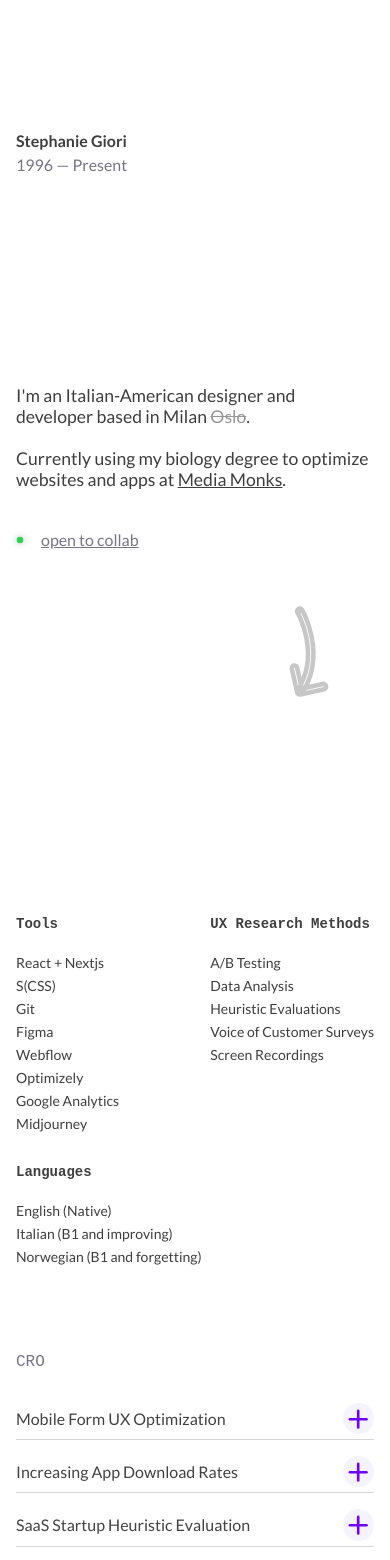
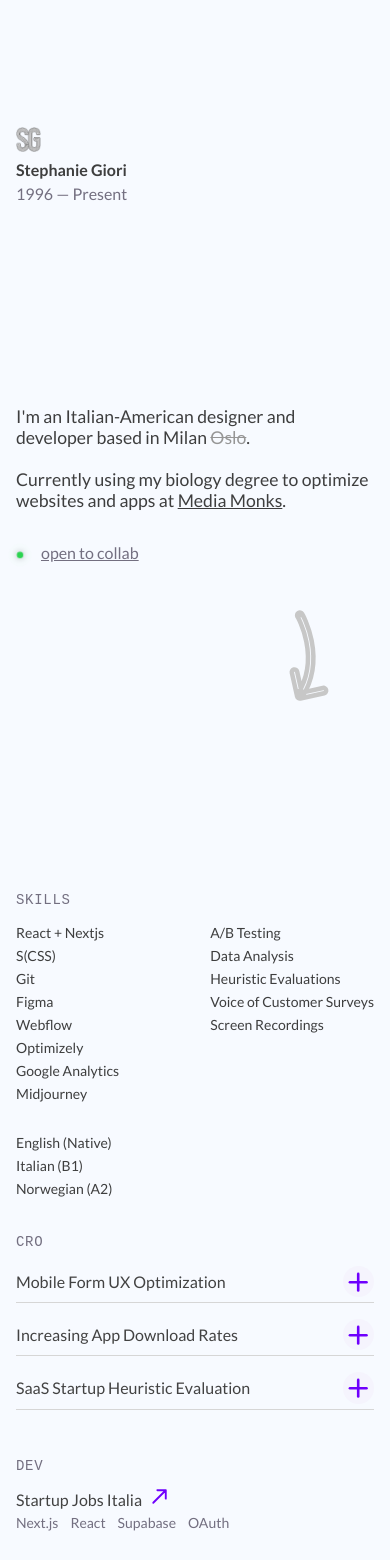
Before and after one commit to sgiori11/portfolio-current, a Next.js app: page / in a window 390 px wide. Shown: the top 1560 px of the page. Built offline with nearby package versions, Linux system fonts and the light colour scheme.

Commit message:
skills in grid, logo, spacing

```diff
--- a/src/app/components/CaseStudies.js
+++ b/src/app/components/CaseStudies.js
@@ -88,15 +88,15 @@ export default function CaseStudies({ caseStudy }) {
               {caseStudy.features}
             </motion.p>
             <motion.p variants={itemVariants}>
-              <span>Case: </span>
+              <span>CASE </span>
               {caseStudy.case}
             </motion.p>
             <motion.p variants={itemVariants}>
-              <span>Research and Development: </span>
+              <span>RESEARCH & DEVELOPMENT </span>
               {caseStudy.description}
             </motion.p>
             <motion.p variants={itemVariants}>
-              <span>Results: </span>
+              <span>RESULTS </span>
               {caseStudy.results}
             </motion.p>
           </motion.div>
--- a/src/app/components/HeroSection.js
+++ b/src/app/components/HeroSection.js
@@ -1,12 +1,20 @@
 import Image from 'next/image';
 import styles from '../styles/HeroSection.module.css';
 import heroImg from '/public/tree.png';
+import logo from '/public/logo.png';
 
 export default function HeroSection() {
 
     return (
       <section className={styles.container}>
        <div className={styles.info}>
+            <Image
+                priority={true}
+                className={styles.logo}
+                src={logo}
+                alt="black and white SG logo"
+                width={25}
+            />
             <p>Stephanie Giori</p>
             <p>1996 — Present</p>
        </div>
--- a/src/app/components/Skills.js
+++ b/src/app/components/Skills.js
@@ -4,7 +4,6 @@ export default function Skills() {
   return (
     <section className={styles.grid}>
        <div>
-        <p>Tools</p>
         {["React + Nextjs", "S(CSS)", "Git", "Figma", "Webflow", "Optimizely", "Google Analytics", "Midjourney"].map((tool, index) => (
           <span key={index}>
             {tool}
@@ -12,7 +11,6 @@ export default function Skills() {
         ))}
       </div>
       <div>
-        <p>UX Research Methods</p>
         {["A/B Testing", "Data Analysis", "Heuristic Evaluations", "Voice of Customer Surveys", "Screen Recordings"].map((skill, index) => (
           <span key={index}>
             {skill}
@@ -20,8 +18,8 @@ export default function Skills() {
         ))}
       </div>
       <div>
-        <p>Languages</p>
-        {["English (Native)", "Italian (B1 and improving)", "Norwegian (B1 and forgetting)"].map((language, index) => (
+
+        {["English (Native)", "Italian (B1)", "Norwegian (A2)"].map((language, index) => (
           <span key={index}>
             {language}
           </span>
--- a/src/app/globals.css
+++ b/src/app/globals.css
@@ -6,7 +6,7 @@
 
   --black: rgba(41, 41, 41, 0.902);
   --middle: #424242;
-  --grey: #777486;
+  --grey: #736F80;
   --purple: #6F00FD;
   --light: #DCDDF9;
 }
@@ -29,7 +29,7 @@ body {
   font-family: var(--font-montserrat);
   font-size: 1rem;
   font-weight: 300;
-   background: white;
+   background: hsla(221, 100%, 98.5%, 1);
    color: var(--middle);
    white-space: pre-line;
    vertical-align: bottom;
@@ -46,12 +46,13 @@ h1 {
 }
 
 h2 {
-  font-size: 1rem;
+  font-size: 14px;
   font-weight: 400;
   padding-top: 2rem;
   padding-bottom: 1rem;
   font-family: "JetBrains Mono", monospace;
   color: var(--grey);
+  letter-spacing: 0.05em;
 }
 
 h3 {
--- a/src/app/page.js
+++ b/src/app/page.js
@@ -16,8 +16,11 @@ export default function Home() {
     <>
       <div>
       <HeroSection />
-      <Skills />
       <section className={styles.pageContent}>
+      <section className={styles.skills}>
+      <h2>SKILLS</h2>
+        <Skills />
+      </section>
         <Sidebar className={styles.sidebar} />
         <section className={styles.caseStudies}>
           <h2>CRO</h2>
--- a/src/app/page.module.css
+++ b/src/app/page.module.css
@@ -1,9 +1,18 @@
+.skills {
+    grid-area: skills;
+}
+
 .projects {
     grid-area: projects;
 }
 
 .caseStudies {
     grid-area: cases;
+}
+
+.caseStudies h2 {
+    padding-bottom: 0;
+    padding-top: 37px;
 }
 
 .projects span {
@@ -13,6 +22,7 @@
 .collage {
     grid-area: collage;
 }
+
 
 
 .footer {
@@ -29,7 +39,7 @@
     text-decoration: underline;
 }
 
-.projects, .caseStudies, .collage {
+.projects, .caseStudies, .collage, .skills {
     border-right: 1px solid #bfc4cbfb;
 
 }
@@ -55,11 +65,13 @@
 }
 
 .pageContent {
+    margin-top: 5rem;
     position: relative;
     display: grid;
     grid-template-columns: 1fr minmax(0px, 150px);
     row-gap: 0em;
     grid-template-areas:
+    "skills sidebar"
     "cases sidebar"
     "projects sidebar"
     "collage sidebar"
@@ -68,7 +80,7 @@
 
 @media only screen and (max-width: 1029px) {
 
-    .projects, .caseStudies {
+    .projects, .caseStudies, .skills {
         border-right: none;
 
     }
@@ -83,6 +95,7 @@
     column-gap: 0;
     row-gap: 0;
     grid-template-areas:
+    "skills"
     "cases"
     "projects"
     "collage"
@@ -114,6 +127,12 @@
 
 }
 
+@media only screen and (max-width: 890px) {
+    .pageContent {
+        margin-top: 0;
+    }
+}
+
 @media only screen and (max-width: 500px) {
     .footer {
         font-size: 12px;
--- a/src/app/styles/CaseStudies.module.css
+++ b/src/app/styles/CaseStudies.module.css
@@ -83,12 +83,18 @@
 }
 
 .caseCont p:last-of-type {
-    background-color: #F5F4FD;
     border-radius: 6px;
+    border: 1px dashed #2810dc;
 }
 
 .caseCont p span {
-    font-weight: 600;
+    display: block;
+    font-weight: 300;
+    font-family: "JetBrains Mono", monospace;
+    font-size: 12px;
+    letter-spacing: 0.05em;
+    color: var(--middle);
+    margin-bottom: 8px;
 }
 
 @media only screen and (max-width: 1029px) {
--- a/src/app/styles/Collage.module.css
+++ b/src/app/styles/Collage.module.css
@@ -10,6 +10,7 @@
 .container h2 {
     display: block;
     width: 100%;
+    padding-top: 5px;
 }
 
 .container h2 span {
--- a/src/app/styles/HeroSection.module.css
+++ b/src/app/styles/HeroSection.module.css
@@ -11,6 +11,11 @@
   font-size: 1rem;
   font-weight: 500;
   color: var(--grey);
+}
+
+.logo {
+  position: relative;
+  margin-bottom: 5px;
 }
 
 .info p:first-of-type {
@@ -29,11 +34,11 @@
     position: relative;
     padding-left: 25px;
     display: flex;
-    align-items: center; /* Align text and dots vertically */
-    height: 36px; /* Ensures proper alignment - adjust height as necessary */
+    align-items: baseline; /* Align text and dots vertically */
     font-size: 1rem;
     font-weight: 500;
     color: var(--grey);
+    vertical-align: baseline;
 }
 
 .open:before {
@@ -52,6 +57,7 @@
     content: '';
     position: absolute;
     left: 0;
+    top: 8px;
     width: 8px;
     height: 8px;
     background-color: #2BD350;
--- a/src/app/styles/Projects.module.css
+++ b/src/app/styles/Projects.module.css
@@ -51,7 +51,7 @@
 
 .projectLinkCont {
     display: inline-grid;
-    padding: 1em 1em 1em 0;
+    padding: 0 1em 2em 0;
     grid-template-columns: minmax(100px, 400px) 250px;
     grid-template-rows: auto;
     grid-template-areas:
@@ -62,6 +62,10 @@
 .projectLinkCont:hover .projectImg img {
     display: block;
     transition: 0.3s ease;
+
+}
+
+.projectLinkCont:last-of-type {
 
 }
 
--- a/src/app/styles/Skills.module.css
+++ b/src/app/styles/Skills.module.css
@@ -22,11 +22,12 @@
 
   .grid {
     position: relative;
-    padding: 3.5rem 0;
+    padding: 0rem 0;
     display: flex;
     flex-wrap: wrap;
     justify-content: space-between;
     gap: 2rem;
+    margin-right: 32px;
   }
 
   .grid::before {
@@ -44,40 +45,11 @@
     z-index: 0;
   }
 
-@media only screen and (max-width: 1029px) {
+  @media only screen and (max-width: 1029px) {
 
-    .skillsCont {
-        display: flex;
-        flex-wrap: wrap;
-
-      }
-
-      .softSkills {
-        margin-top: 5em !important;
-        display: grid;
-        grid-template-columns: auto 1fr;
-        grid-template-areas:
-        "img softSkills"
-        "img softSkills";
+    .grid {
+        margin-right: auto;
     }
 
-    .softSkills section {
-        display: flex;
-        align-self: flex-end;
-        flex-wrap: wrap;
-
-    }
-
-    .softSkills div span {
-       display: block;
-    }
 
 }
-
-@media only screen and (max-width: 500px) {
-
-    .softSkillsImg  {
-        width: 150px;
-        height: auto;
-      }
-}
```
Also changed, not shown: public/logo.png (added).
